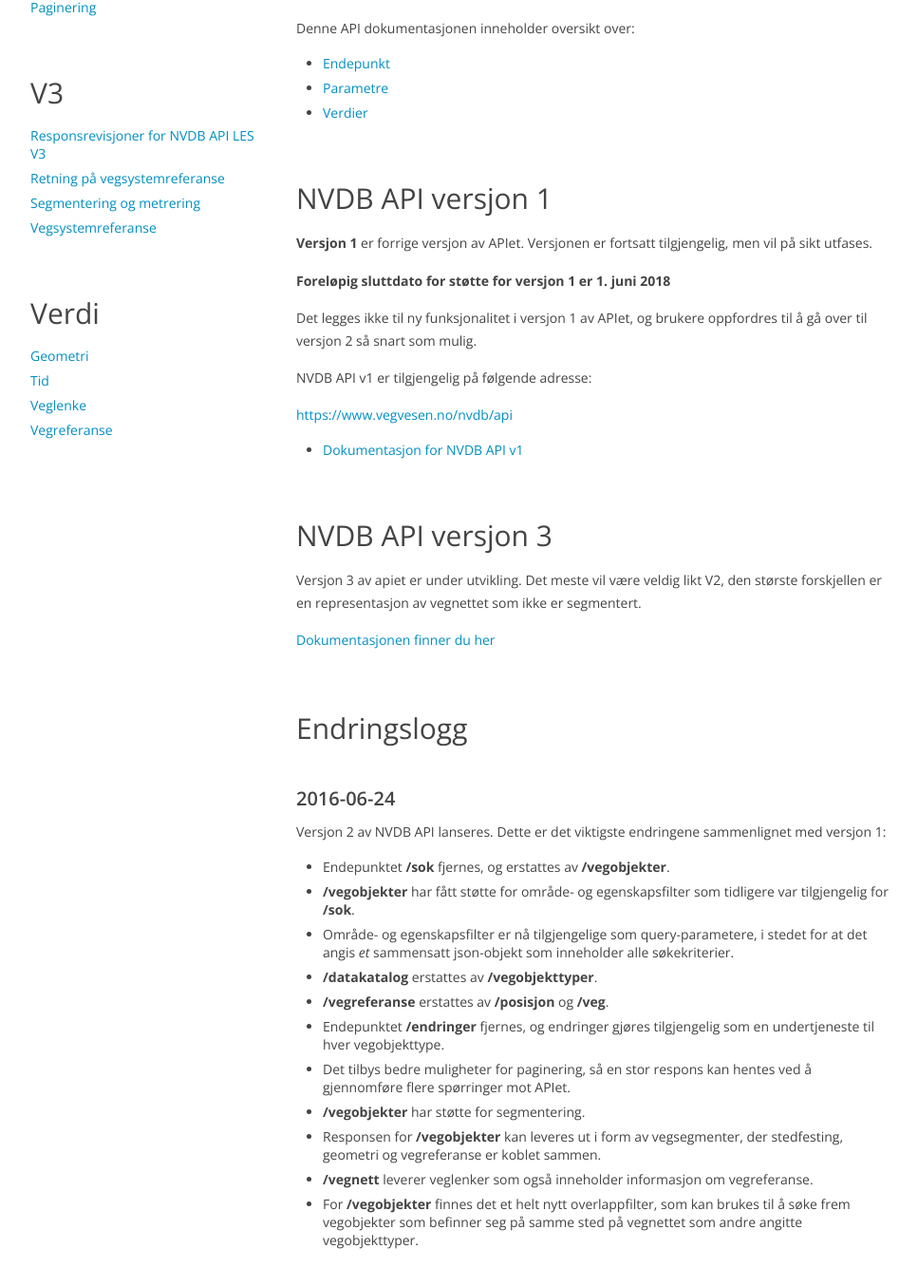
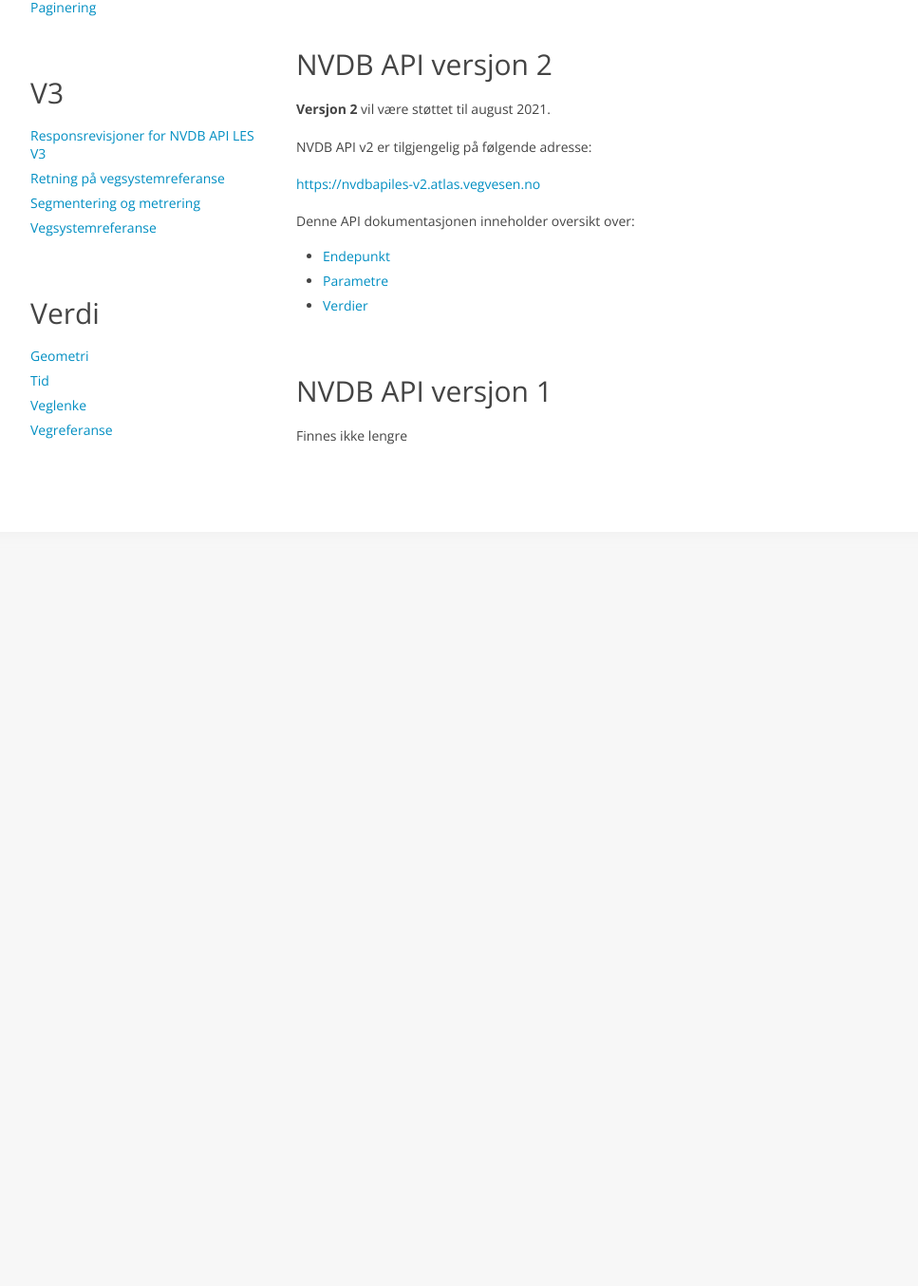
Before and after one commit to nvdb-vegdata/apidokumentasjon, a Jekyll site: the page built from index.md, in a window 1280 px wide and 1400 px high, scrolled down 804 px. Shown: the top 1354 px of the window at 95% size, without its empty margins (153-1120 px from the left). Built offline with Jekyll 4.4.1, drawn with Linux system fonts in a browser that asks for light colours; our own code applies the rules of GitHub Pages for plain Markdown files; after the commit the page ends 1434 px from its top, so only the background shows below that; some of the changed text lies outside the part shown.

Commit message:
Oppdatering

```diff
--- a/index.md
+++ b/index.md
@@ -35,39 +40,4 @@
 
 ## NVDB API versjon 1
 
-**Versjon 1** er forrige versjon av APIet. Versjonen er fortsatt tilgjengelig, men vil på sikt utfases.
-
-**Foreløpig sluttdato for støtte for versjon 1 er 1. juni 2018**
-
-Det legges ikke til ny funksjonalitet i versjon 1 av APIet, og brukere oppfordres til å gå over til versjon 2 så snart som mulig.
-
-NVDB API v1 er tilgjengelig på følgende adresse:
-
->    [https://www.vegvesen.no/nvdb/api](https://www.vegvesen.no/nvdb/api)
-
-
-*   [Dokumentasjon for NVDB API v1](https://www.vegvesen.no/nvdb/apidokumentasjon/v1)
-
-## NVDB API versjon 3
-Versjon 3 av apiet er under utvikling.
-Det meste vil være veldig likt V2, den største forskjellen er en representasjon av vegnettet som ikke er segmentert.
-
-[Dokumentasjonen finner du her](https://nvdbapilesv3.docs.apiary.io/)
-
-## Endringslogg
-
-### 2016-06-24
-
-Versjon 2 av NVDB API lanseres. Dette er det viktigste endringene sammenlignet med versjon 1:
-
-*   Endepunktet **/sok** fjernes, og erstattes av **/vegobjekter**.
-*   **/vegobjekter** har fått støtte for område- og egenskapsfilter som tidligere var tilgjengelig for **/sok**.
-*   Område- og egenskapsfilter er nå tilgjengelige som query-parametere, i stedet for at det angis _et_ sammensatt json-objekt som inneholder alle søkekriterier.
-*   **/datakatalog** erstattes av **/vegobjekttyper**.
-*   **/vegreferanse** erstattes av **/posisjon** og **/veg**.
-*   Endepunktet **/endringer** fjernes, og endringer gjøres tilgjengelig som en undertjeneste til hver vegobjekttype.
-*   Det tilbys bedre muligheter for paginering, så en stor respons kan hentes ved å gjennomføre flere spørringer mot APIet.
-*   **/vegobjekter** har støtte for segmentering.
-*   Responsen for **/vegobjekter** kan leveres ut i form av vegsegmenter, der stedfesting, geometri og vegreferanse er koblet sammen.
-*   **/vegnett** leverer veglenker som også inneholder informasjon om vegreferanse.
-*   For **/vegobjekter** finnes det et helt nytt overlappfilter, som kan brukes til å søke frem vegobjekter som befinner seg på samme sted på vegnettet som andre angitte vegobjekttyper.
+Finnes ikke lengre
```
Also changed, not shown: other parts of index.md (+6 -1 lines).
